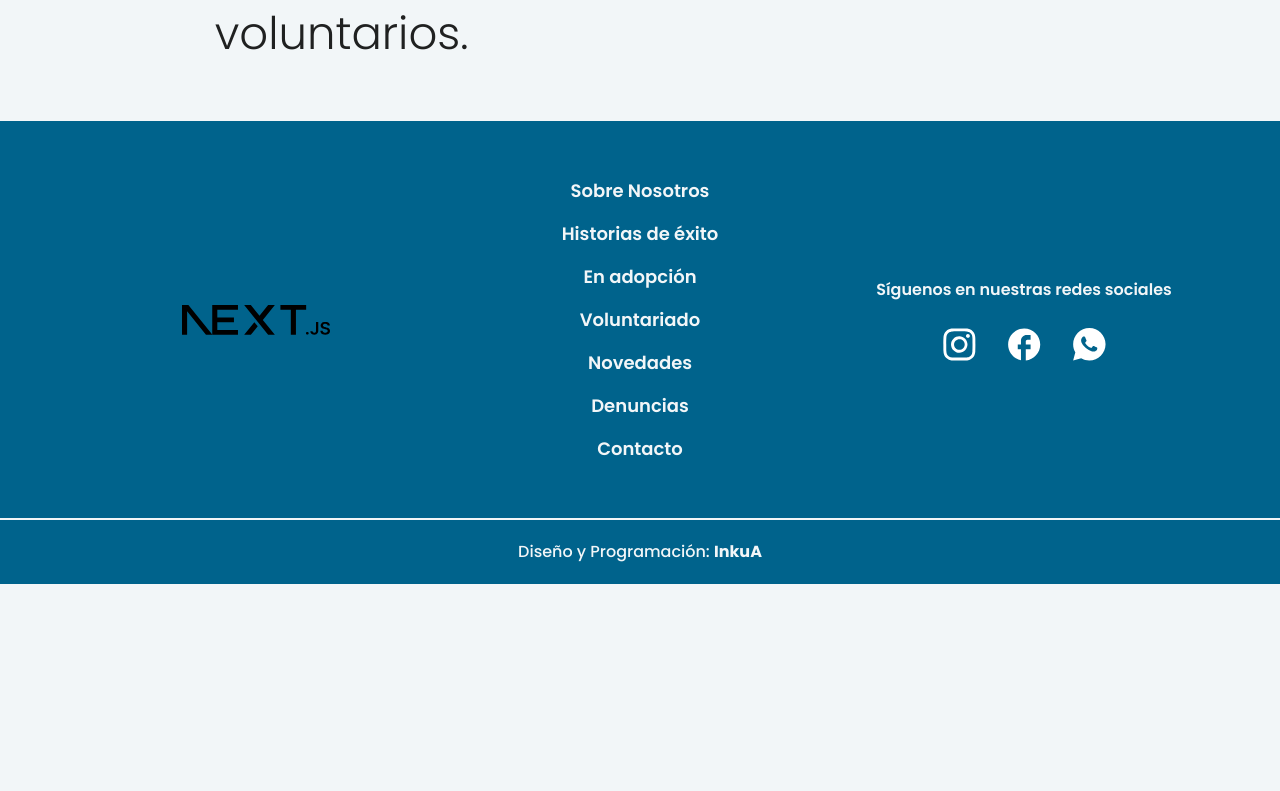
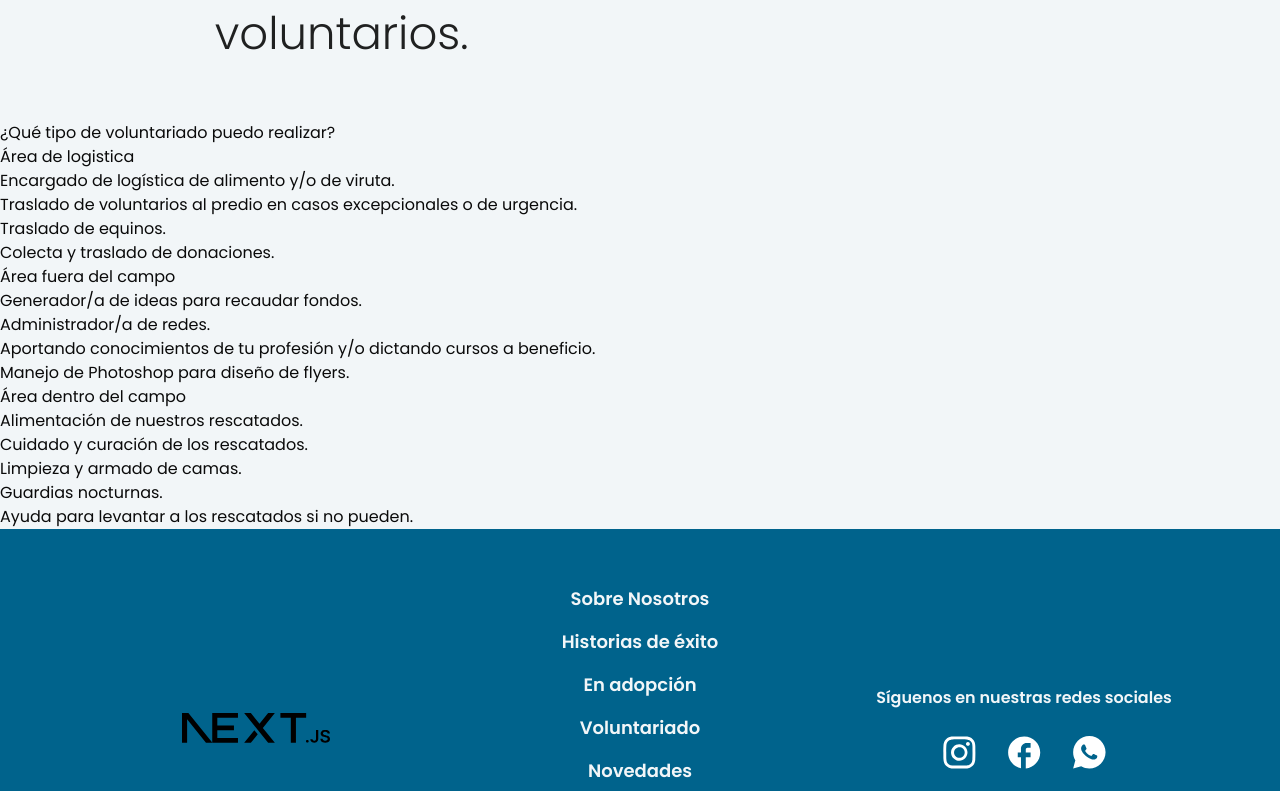
Before and after one commit to inkua/caballosenlibertad, a Next.js app: page /voluntariado in a window 1280 px wide. Shown: the part 889-1680 px from the top of the page. Before the commit the page ends 1473 px from the top, so only its background shows below. Built offline with nearby package versions, Linux system fonts and the light colour scheme.

Commit message:
Add volunteer opportunities section with detailed descriptions

```diff
--- a/src/app/(main)/voluntariado/page.jsx
+++ b/src/app/(main)/voluntariado/page.jsx
@@ -1,16 +1,64 @@
-import { TitleSection } from "../components/TitleSection"
-
+import { TitleSection } from "../components/TitleSection";
+import Image from "next/image";
 
 function Voluntariado() {
+  const items = [
+    {
+      image: "#",
+      title: "Área de logistica",
+      listItems: [
+        "Encargado de logística de alimento y/o de viruta.",
+        "Traslado de voluntarios al predio en casos excepcionales o de urgencia.",
+        "Traslado de equinos.",
+        "Colecta y traslado de donaciones.",
+      ],
+    },
+    {
+      image: "#",
+      title: "Área fuera del campo",
+      listItems: [
+        "Generador/a de ideas para recaudar fondos.",
+        "Administrador/a de redes.",
+        "Aportando conocimientos de tu profesión y/o dictando cursos a beneficio.",
+        "Manejo de Photoshop para diseño de flyers.",
+      ],
+    },
+
+    {
+      image: "#",
+      title: "Área dentro del campo",
+      listItems: [
+        "Alimentación de nuestros rescatados.",
+        "Cuidado y curación de los rescatados.",
+        "Limpieza y armado de camas.",
+        "Guardias nocturnas.",
+        "Ayuda para levantar a los rescatados si no pueden.",
+      ],
+    },
+  ];
   return (
-    <main className='pt-[70px] lg:pt-[90px]'>
+    <div className="pt-[70px] lg:pt-[90px]">
       <TitleSection
-        titleTextContent='Convertite en voluntario'
-        spanTextContent='Sumate a nuestro equipo. Dado que no contamos con ningún subsidio de parte del Estado, realizamos las tareas gracias al apoyo de nuestros voluntarios.'
-        />
+        titleTextContent="Convertite en voluntario"
+        spanTextContent="Sumate a nuestro equipo. Dado que no contamos con ningún subsidio de parte del Estado, realizamos las tareas gracias al apoyo de nuestros voluntarios."
+      />
+      <h2>¿Qué tipo de voluntariado puedo realizar? </h2>
+      <ul>
+        {items.map((item, index) => (
+          <li key={index}>
+            <a href="#" />
 
-    </main>
-  )
+            <h3>{item.title}</h3>
+            <ul>
+              {item.listItems.map((listItem, index) => (
+                <li key={index}>{listItem}</li>
+              ))}
+            </ul>
+          </li>
+        ))}
+      </ul>
+    </div>
+  );
 }
 
-export default Voluntariado
+export default Voluntariado;
```
